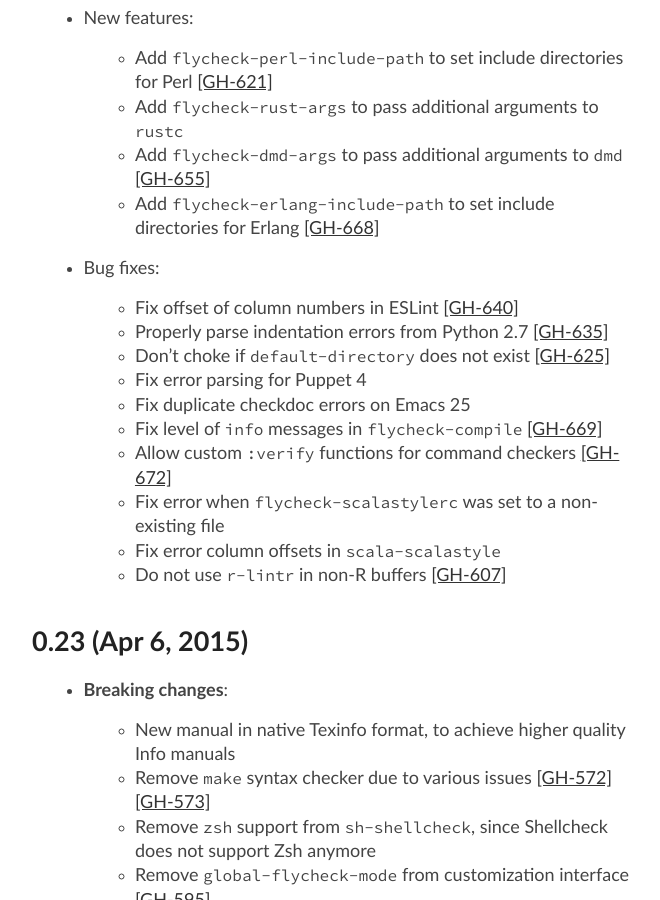
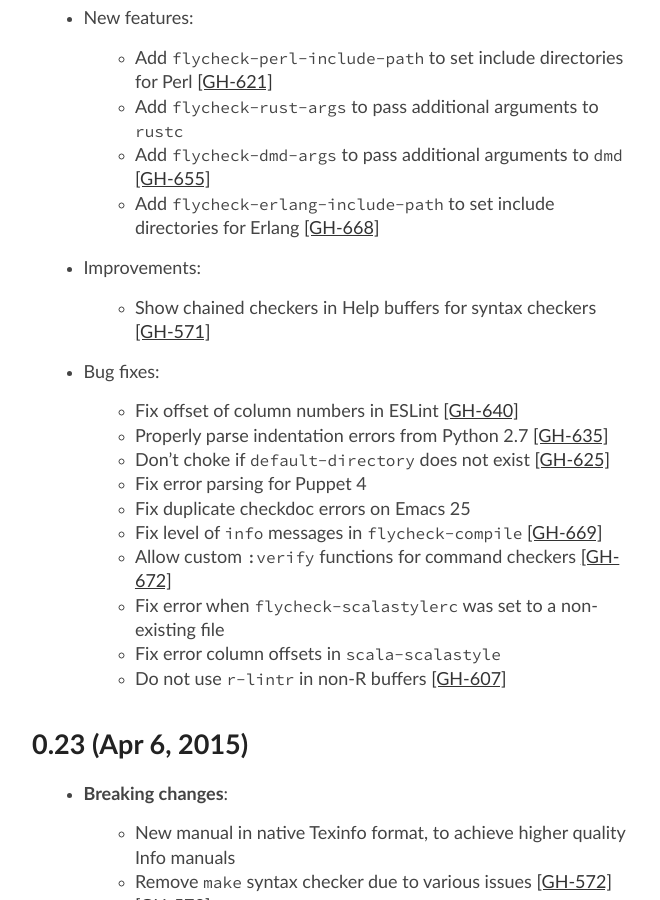
Before and after one commit to cmarqu/flycheck.github.io, a Jekyll site: the page built from changes.md, in a window 1280 px wide and 900 px high, scrolled down 396 px. Shown: the whole window, without its empty margins (258-918 px from the left). Built offline with Jekyll 4.4.1, drawn with Linux system fonts in a browser that asks for light colours.

Commit message:
Update manual from flycheck/flycheck@9bac778

```diff
--- a/_includes/changes.md
+++ b/_includes/changes.md
@@ -17,6 +17,10 @@ master (in development)
   - Add `flycheck-dmd-args` to pass additional arguments to `dmd` [[GH-655]](https://github.com/flycheck/flycheck/issues/655)
   - Add `flycheck-erlang-include-path` to set include directories for Erlang
     [[GH-668]](https://github.com/flycheck/flycheck/issues/668)
+
+- Improvements:
+
+  - Show chained checkers in Help buffers for syntax checkers [[GH-571]](https://github.com/flycheck/flycheck/issues/571)
 
 - Bug fixes:
 
```
